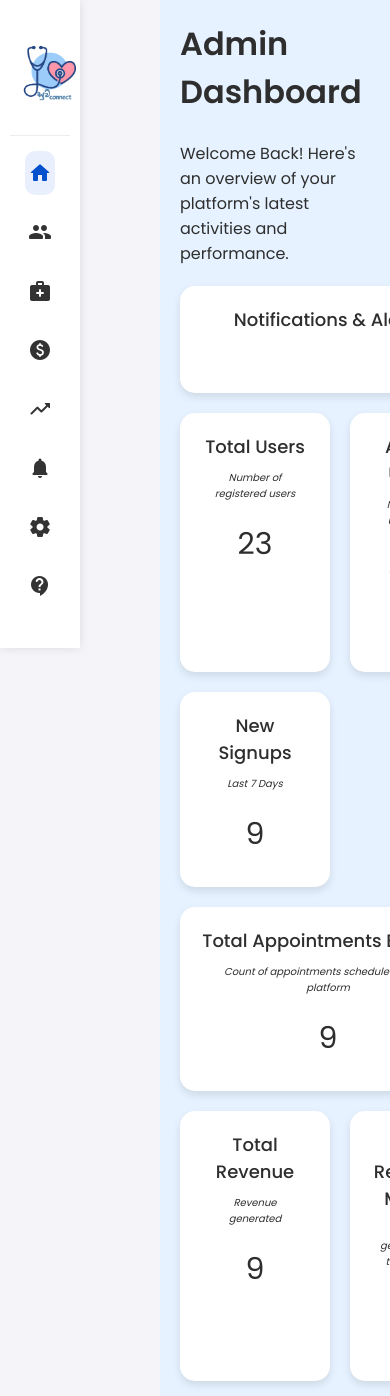
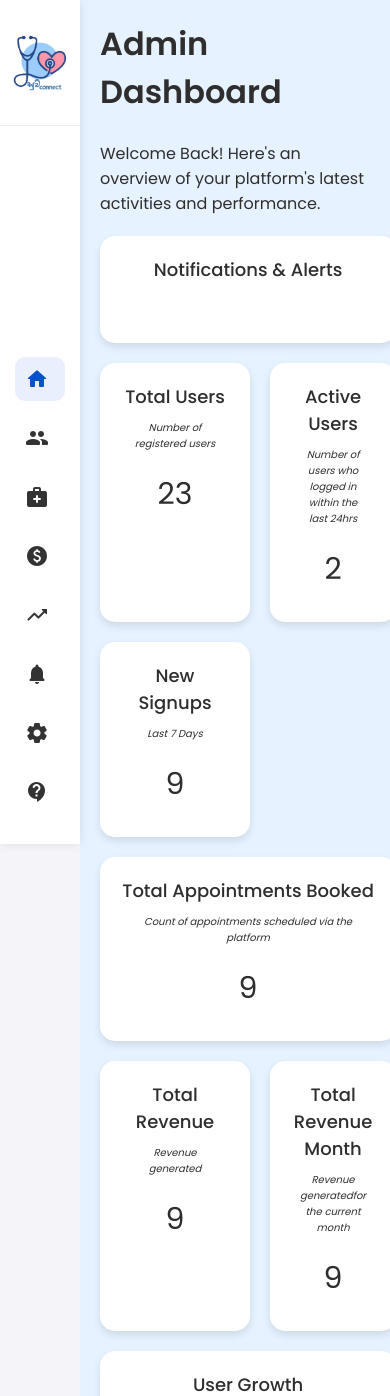
Before and after one commit to semage-02/Suwa-Connect-IS08-UCSC, a PHP site: page /home.html in a window 390 px wide. Shown: the top 1396 px of the page. Run offline with PHP 8.4, Linux system fonts and the light colour scheme.

Commit message:
Update navbar.css
Minor changes to the nav bar

```diff
--- a/navbar.css
+++ b/navbar.css
@@ -9,18 +9,24 @@
 body {
     display: flex;
     background-color: #f4f4f9;
+    min-height: 100vh; /* Ensure the body takes the full height of the viewport */
+    overflow-x: hidden; /* Prevent horizontal scrolling */
 }
 
 .sidebar {
     width: 250px;
-    height: 100%;
+    height: 100vh; /* Full viewport height */
     background-color: white;
     box-shadow: 0 0 10px rgba(0, 0, 0, 0.1);
     display: flex;
     flex-direction: column;
     justify-content: space-between;
-    position: relative;
+    position: fixed;
+    top: 0;
+    left: 0;
+    z-index: 1000;
     transition: width 0.3s ease;
+
 }
 
 .sidebar .logo {
@@ -156,8 +162,7 @@ body {
 @media (max-width: 768px) {
     .sidebar {
         width: 80px; /* Reduce the width to show only icons */
-        padding: 10px;
-    }
+        }
 
     .sidebar .logo img{
         width: 60px;
@@ -170,13 +175,17 @@ body {
         display: none; /* Hide the logo text */
     }
 
-    .sidebar ul li a {
-        justify-content: center; /* Center the icon */
-        font-size: 0.9em; /* Reduce text size */
+    .sidebar.collapsed .nav-link {
+        margin-right: 0;
+        align-items: center;
+        padding-top: 20px;
+
     }
 
-    .sidebar ul li a i {
-        margin-right: 0; /* Remove space between icon and text */
+    .sidebar.collapsed .nav-link i {
+        margin-right: 0;
+        align-items: center;
+
     }
 
 
```
